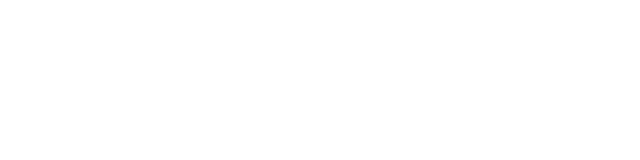
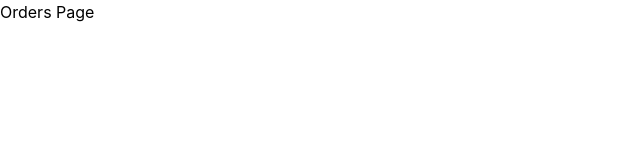
Before and after one commit to ishantsahni/ishant_fe, a React (Create React App) app: page /orders in a window 1280 px wide. Before the commit this address had no page. Shown: the top 160 px of the page, without its empty margins (0-640 px from the left). Built offline with nearby package versions, Linux system fonts and the light colour scheme; sample sign-in values are in the browser's storage.

Commit message:
orders page created

```diff
--- a/src/App.js
+++ b/src/App.js
@@ -7,6 +7,7 @@ import ProductsPage from "./pages/ProductsPage";
 import ShowSingleProductPage from "./pages/ShowSingleProductPage";
 import ProtectedRoute from "./components/ProtectedRoute";
 import CartPage from "./pages/CartPage";
+import OrdersPage from "./pages/OrdersPage";
 
 function App() {
   return (
@@ -31,6 +32,10 @@ function App() {
           element={<ProtectedRoute element={ShowSingleProductPage} />}
         />
         <Route path="/cart" element={<ProtectedRoute element={CartPage} />} />
+        <Route
+          path="/orders"
+          element={<ProtectedRoute element={OrdersPage} />}
+        />
       </Routes>
     </Router>
   );
--- /dev/null
+++ b/src/pages/OrdersPage/index.js
@@ -0,0 +1,5 @@
+const OrdersPage = () => {
+  return <div>Orders Page</div>;
+};
+
+export default OrdersPage;
```
